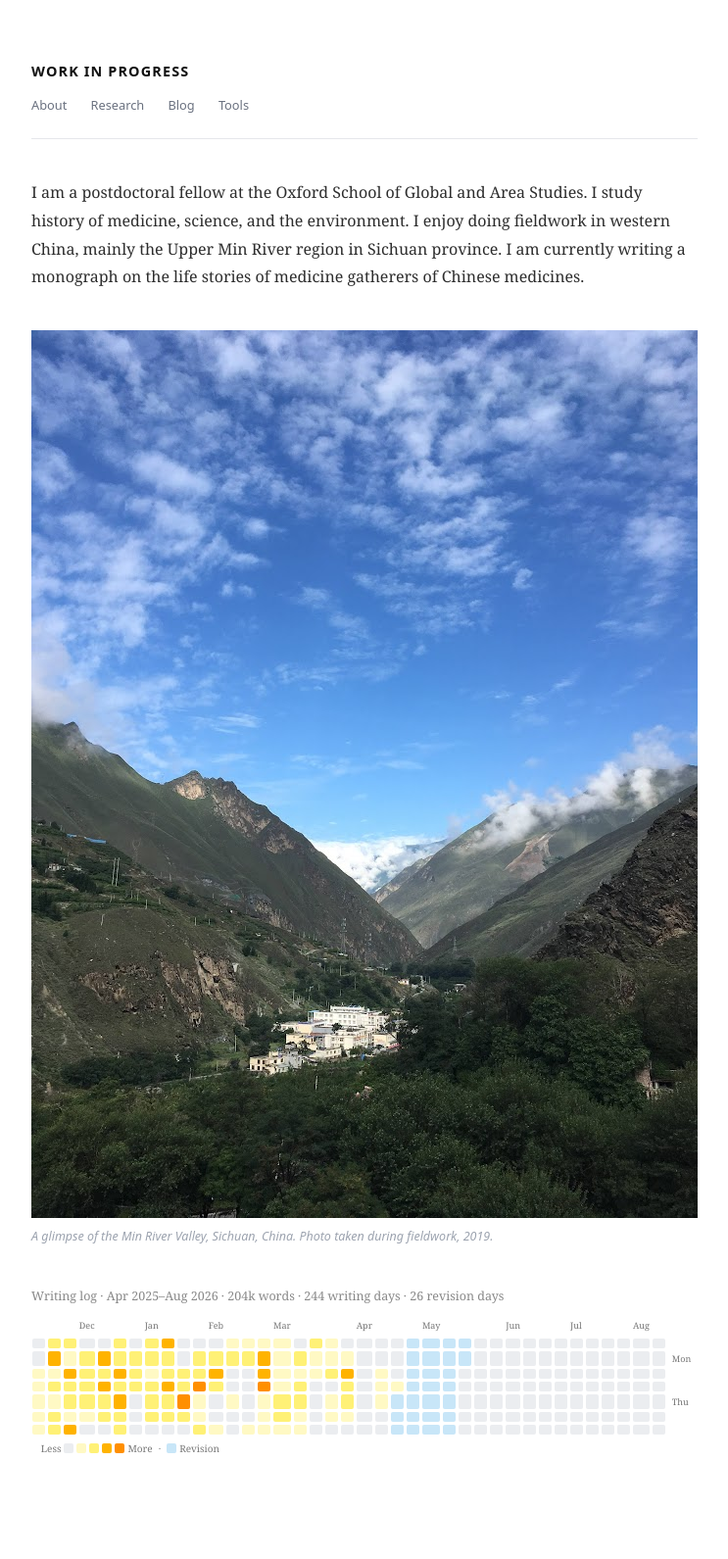
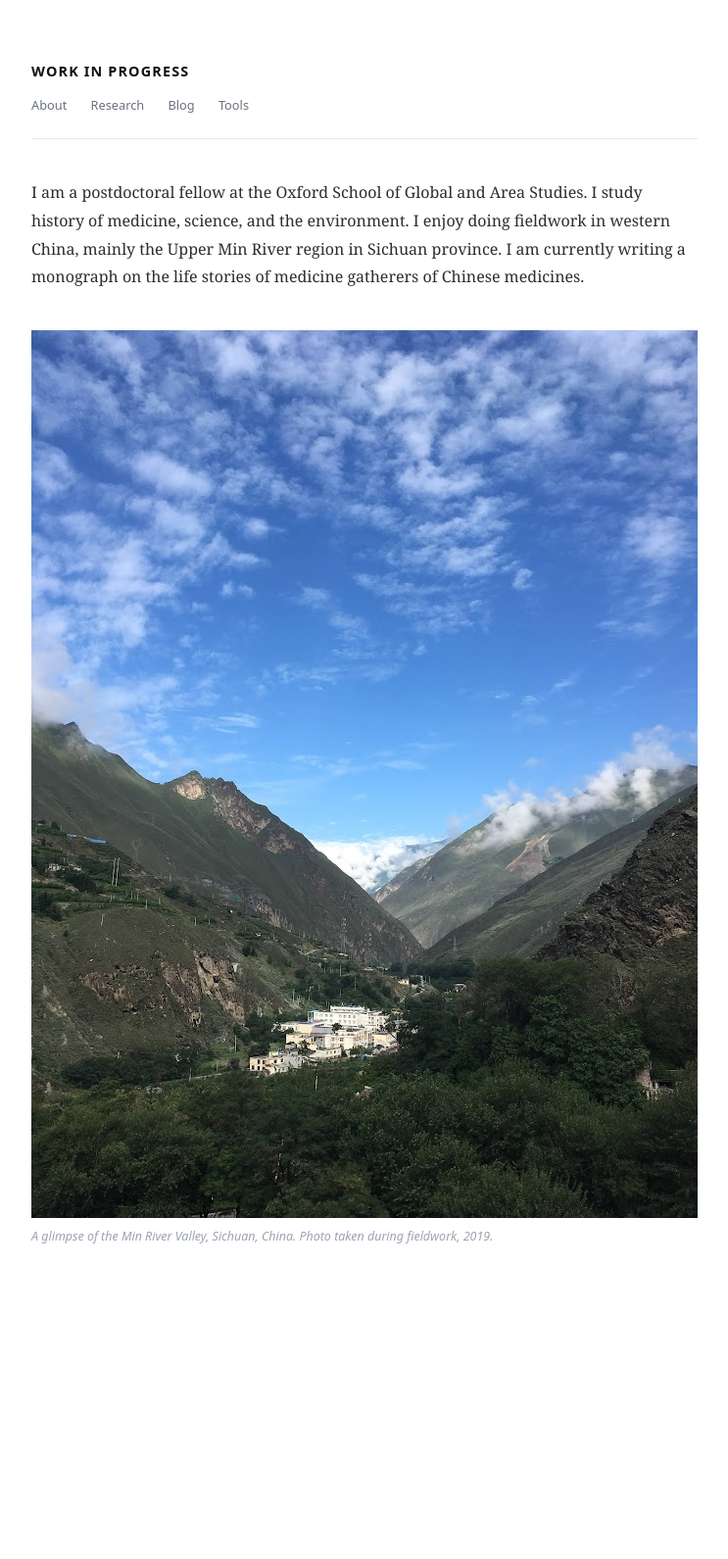
Before and after one commit to pixardora/pixardora.github.io, a Jekyll site: the page built from index.md, in a window 1280 px wide. Shown: the whole page at 98% size, without its empty margins (268-1011 px from the left). Built offline with Jekyll 4.4.1, drawn with Linux system fonts in a browser that asks for light colours; after the commit the page ends 1400 px from its top, so only the background shows below that.

Commit message:
Remove writing heatmap from homepage

```diff
--- a/index.md
+++ b/index.md
@@ -1,7 +1,6 @@
 ---
 layout: default
 title: Dora's Website
-heatmap_start: "2025-04-27"
 ---
 
 
@@ -11,135 +10,3 @@ I am a postdoctoral fellow at the Oxford School of Global and Area Studies. I st
   <img src="assets/images/valley.jpeg" alt="The Min River Valley, Sichuan, China">
   <figcaption>A glimpse of the Min River Valley, Sichuan, China. Photo taken during fieldwork, 2019.</figcaption>
 </figure>
-
-{% assign start_ts = page.heatmap_start | date: '%s' | plus: 0 %}
-{% assign today_ts = site.time | date: '%s' | plus: 0 %}
-{% assign total_seconds = today_ts | minus: start_ts %}
-{% assign total_weeks = total_seconds | divided_by: 604800 %}
-
-{% assign total_words = 0 %}
-{% assign writing_days = 0 %}
-{% assign revision_days = 0 %}
-{% for entry in site.data.writing %}
-  {% if entry[1] == "R" %}
-    {% assign revision_days = revision_days | plus: 1 %}
-  {% else %}
-    {% assign val = entry[1] | plus: 0 %}
-    {% assign total_words = total_words | plus: val %}
-    {% if val > 0 %}{% assign writing_days = writing_days | plus: 1 %}{% endif %}
-  {% endif %}
-{% endfor %}
-{% assign total_k = total_words | divided_by: 1000 %}
-
-<p class="heatmap-note">Writing log · {{ page.heatmap_start | date: "%b %Y" }}–{{ site.time | date: "%b %Y" }} · {{ total_k }}k words · {{ writing_days }} writing days{% if revision_days > 0 %} · {{ revision_days }} revision days{% endif %}</p>
-
-<div class="heatmap-wrapper">
-  <table class="heatmap-table" aria-label="Writing heatmap">
-
-    <!-- Month label row -->
-    <tr>
-      {% assign prev_month = "" %}
-      {% for week in (0..total_weeks) %}
-        {% assign week_offset = 604800 | times: week %}
-        {% assign col_ts = start_ts | plus: week_offset %}
-        {% assign col_month = col_ts | date: '%b %Y' %}
-        {% if col_month != prev_month %}
-          <td class="month-cell">{{ col_ts | date: '%b' }}</td>
-          {% assign prev_month = col_month %}
-        {% else %}
-          <td class="month-cell"></td>
-        {% endif %}
-      {% endfor %}
-      <td class="day-label"></td>
-    </tr>
-
-    <!-- Data rows (0=Sun … 6=Sat) -->
-    {% for day in (0..6) %}
-      <tr>
-        {% for week in (0..total_weeks) %}
-          {% assign week_offset = 604800 | times: week %}
-          {% assign col_ts   = start_ts | plus: week_offset %}
-          {% assign day_offset = 86400 | times: day %}
-          {% assign cell_ts  = col_ts | plus: day_offset %}
-          {% assign cell_date = cell_ts | date: '%Y-%m-%d' %}
-          {% assign raw = site.data.writing[cell_date] %}
-          {% if raw == "R" %}
-          <td class="heatmap-cell level-r"
-              data-date="{{ cell_date }}"
-              data-type="revision"
-              aria-label="{{ cell_date }}: revision day"
-              role="gridcell"></td>
-          {% else %}
-          {% assign count = raw | default: 0 | plus: 0 %}
-          {% if count == 0 %}
-            {% assign level = 0 %}
-          {% elsif count < 500 %}
-            {% assign level = 1 %}
-          {% elsif count < 1000 %}
-            {% assign level = 2 %}
-          {% elsif count < 1800 %}
-            {% assign level = 3 %}
-          {% else %}
-            {% assign level = 4 %}
-          {% endif %}
-          <td class="heatmap-cell level-{{ level }}"
-              data-date="{{ cell_date }}"
-              data-count="{{ count }}"
-              aria-label="{{ cell_date }}: {{ count }} words"
-              role="gridcell"></td>
-          {% endif %}
-        {% endfor %}
-        <td class="day-label day-label-right">
-          {% case day %}
-            {% when 1 %}Mon
-            {% when 4 %}Thu
-          {% endcase %}
-        </td>
-      </tr>
-    {% endfor %}
-
-  </table>
-
-  <div class="heatmap-legend">
-    <span>Less</span>
-    <span class="legend-cell level-0"></span>
-    <span class="legend-cell level-1"></span>
-    <span class="legend-cell level-2"></span>
-    <span class="legend-cell level-3"></span>
-    <span class="legend-cell level-4"></span>
-    <span>More</span>
-    <span class="legend-sep">·</span>
-    <span class="legend-cell level-r"></span>
-    <span>Revision</span>
-  </div>
-</div>
-
-<script>
-document.addEventListener('DOMContentLoaded', () => {
-  const wrapper = document.querySelector('.heatmap-wrapper');
-  if (wrapper) wrapper.scrollLeft = wrapper.scrollWidth;
-
-  const tooltip = document.createElement('div');
-  tooltip.className = 'tooltip';
-  document.body.appendChild(tooltip);
-
-  document.querySelectorAll('.heatmap-cell').forEach(cell => {
-    cell.addEventListener('mouseenter', () => {
-      if (cell.dataset.type === 'revision') {
-        tooltip.textContent = `${cell.dataset.date}: revision`;
-      } else {
-        const count = parseInt(cell.dataset.count, 10);
-        tooltip.textContent = count > 0
-          ? `${cell.dataset.date}: ${count.toLocaleString()} words`
-          : `${cell.dataset.date}: no entry`;
-      }
-
-      const rect = cell.getBoundingClientRect();
-      tooltip.style.left = `${rect.left + window.scrollX + rect.width / 2}px`;
-      tooltip.style.top  = `${rect.top  + window.scrollY - 34}px`;
-      tooltip.classList.add('show');
-    });
-    cell.addEventListener('mouseleave', () => tooltip.classList.remove('show'));
-  });
-});
-</script>
```
